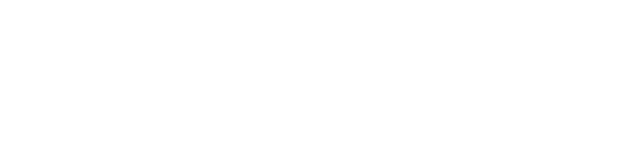
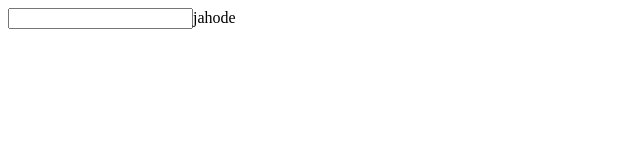
Before and after one commit to chlastaldo/TJComponents, a plain HTML site: page index.html in a window 1280 px wide. Shown: the whole page, without its empty margins (0-640 px from the left). Drawn offline with Linux system fonts and the light colour scheme.

Commit message:
Create element text

```diff
--- a/UIForm.js
+++ b/UIForm.js
@@ -1,9 +1,65 @@
 class UIForm
 {
-	contruct( parentNode )
+	constructor( parentNode, options )
 	{
 		this._parentNode = parentNode;
+		this._options = options;
+		this._inputs = {};
+	}
+
+	addElement( type, name, value = '', options )
+	{
+		if( type === 'text' )
+		{
+			this._inputs[ name ] = new UIFormText( this._parentNode, this._options, name, value = '', options );
+		}
+	}
+
+	__focus()
+	{
 
 	}
 
+	__blur()
+	{
+
+	}
+
+	__createElement( tag, classList = '', attributes = {}, html = '', events = {} )
+	{
+		if( typeof html === 'object' )
+		{
+			events = html, html = '';
+		}
+		let element = document.createElement( tag );
+			element.classList.add( classList );
+			for( let attribute in attributes )
+			{
+				element.setAttribute( attribute, attributes[ attribute ] );
+			}
+
+		if( html !== '' )
+		{
+			element.innerHTML = html;
+		}
+		return element;
+	}
 }
+
+class UIFormText extends UIForm
+{
+	constructor( parentNode, parentOptions, name, value = '', options )
+	{
+		super( parentNode, parentOptions )
+
+		this._container = this.__createElement( 'div', 'container_input' );
+		this._input = this.__createElement( 'input', 'input', { name , value, id : name } );
+		this._label = this.__createElement( 'label', 'label', { for : name }, ( options.label ? options.label : '' ) );
+
+		this._container.appendChild( this._input );
+		this._container.appendChild( this._label )
+		parentNode.appendChild( this._container );
+
+
+	}
+}
--- a/index.html
+++ b/index.html
@@ -6,12 +6,19 @@
 		<script type="text/javascript" src="UIForm.js"></script>
 	</head>
 	<body>
+		<script>
+
+		</script>
 		<div id="respon">
 
 		</div>
 		<script>
-			let form = new UIForm( document.getElementById('respon') )
-
+			let form = new UIForm( document.getElementById('respon'),
+			{
+				url		: '/send',
+				callback: ( respons ) => { console.log( respons ); }
+			} );
+				form.addElement( 'text', 'test', '', { label : 'jahode' } )
 		</script>
 	</body>
 </html>
```
